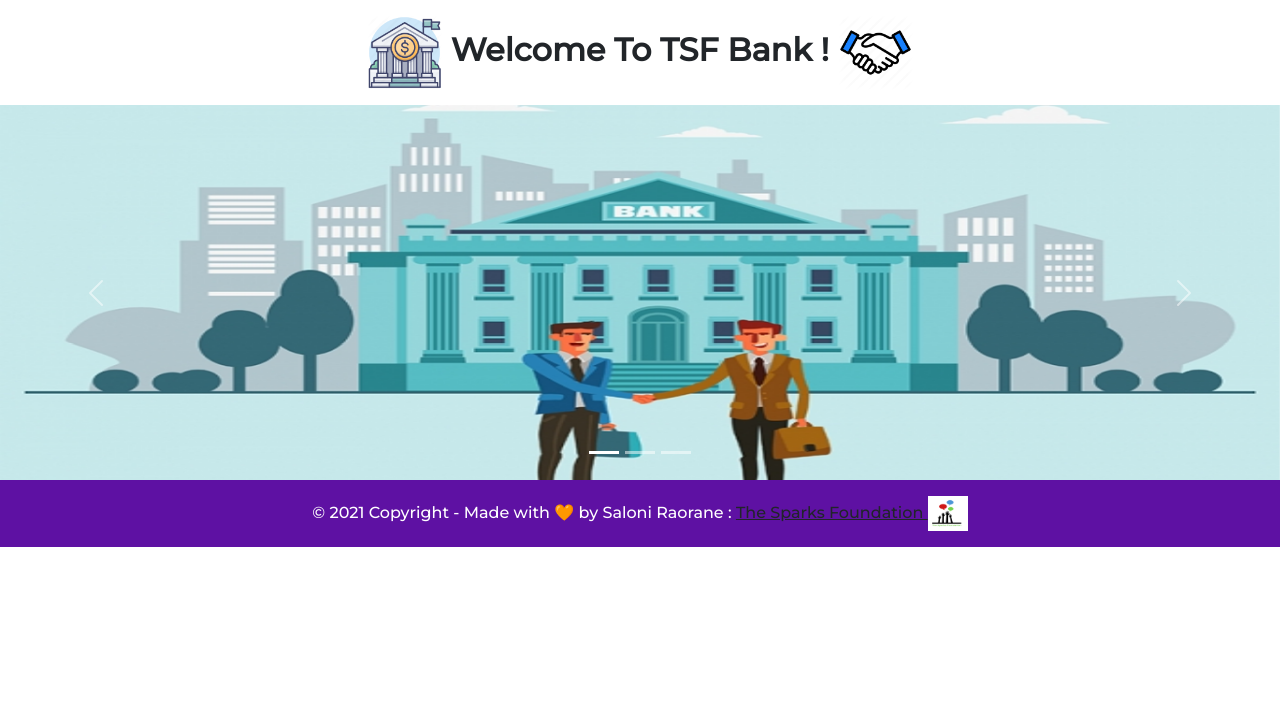
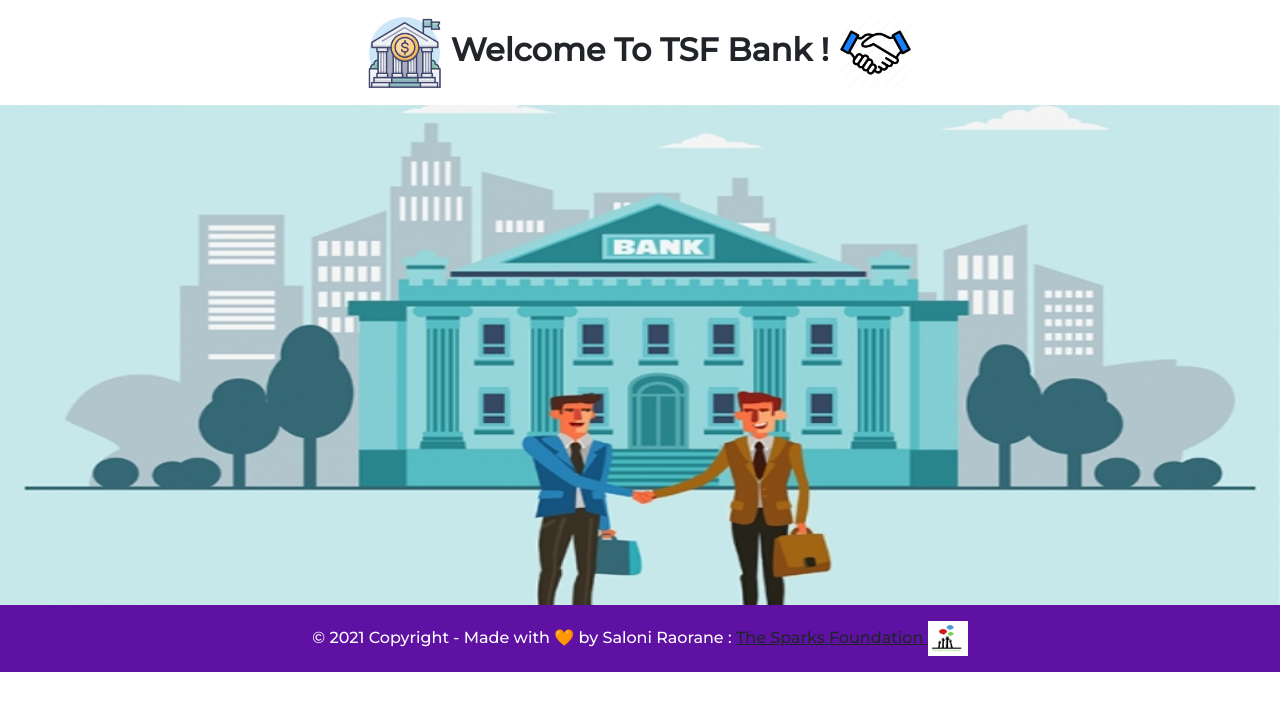
Before and after one commit to saloni-29/Basic-Banking-System, a PHP site: page / in a window 1280 px wide. Shown: the part 88-800 px from the top of the page. Run offline with PHP 8.4, Linux system fonts and the light colour scheme.

Commit message:
Update index.php

```diff
--- a/index.php
+++ b/index.php
@@ -49,34 +49,21 @@
         </class>
 
         <!-- Carousel -->
-    <div id="carouselExampleCaptions" class="carousel slide carousel-fade" data-bs-ride="carousel">
-        <ol class="carousel-indicators">
-            <li data-bs-target="#carouselExampleCaptions" data-bs-slide-to="0" class="active"></li>
-            <li data-bs-target="#carouselExampleCaptions" data-bs-slide-to="1"></li>
-            <li data-bs-target="#carouselExampleCaptions" data-bs-slide-to="2"></li>
-        </ol>
+        <div id="carouselSlidesOnly" class="carousel slide carousel-fade" data-ride="carousel" data-interval=500>
             <div class="carousel-inner">
                 <div class="carousel-item active">
-                <img src="background/bg1.jpg" width="1000" height="375" class="d-block w-100" alt="...">
-
+                    <img src="images/bg1.jpg" width="100" height="500" class="d-block w-100" alt="...">
                 </div>
                 <div class="carousel-item">
-                <img src="background/bg2.jfif" width="1000" height="375" class="d-block w-100" alt="...">
-
+                    <img src="images/bg2.jfif" width="100" height="500" class="d-block w-100" alt="...">
                 </div>
                 <div class="carousel-item">
-                <img src="background/bg3.jfif" width="1000" height="375" class="d-block w-100" alt="...">
-
+                    <img src="images/bg3.jfif" width="100" height="500" class="d-block w-100" alt="...">
+                </div>
+                <div class="carousel-item">
+                    <img src="images/bg3.jpg" width="100" height="500" class="d-block w-100" alt="...">
                 </div>
             </div>
-        <a class="carousel-control-prev" href="#carouselExampleCaptions" role="button" data-bs-slide="prev">
-            <span class="carousel-control-prev-icon" aria-hidden="true"></span>
-            <span class="visually-hidden">Previous</span>
-        </a>
-        <a class="carousel-control-next" href="#carouselExampleCaptions" role="button" data-bs-slide="next">
-            <span class="carousel-control-next-icon" aria-hidden="true"></span>
-            <span class="visually-hidden">Next</span>
-        </a>
         </div>
 
         <!-- footer -->
```
Lines whose indentation alone changed are shown as unchanged.
